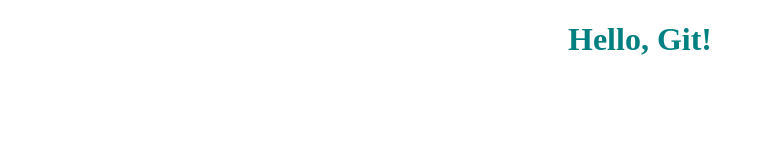
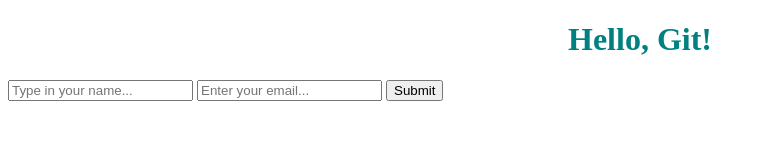
Before and after one commit to Clara-Adeniyi/weather-app-gitpractice, a plain HTML site: page index.html in a window 1280 px wide. Shown: the whole page, without its empty margins (0-764 px from the left). Drawn offline with Linux system fonts and the light colour scheme.

Commit message:
Added html login form

```diff
--- a/index.html
+++ b/index.html
@@ -14,5 +14,10 @@
   </head>
   <body>
     <h1>Hello, Git!</h1>
+    <form>
+      <input type="text" placeholder="Type in your name..." />
+      <input type="email" placeholder="Enter your email..." />
+      <input type="submit" placeholder="Login" />
+    </form>
   </body>
 </html>
```
